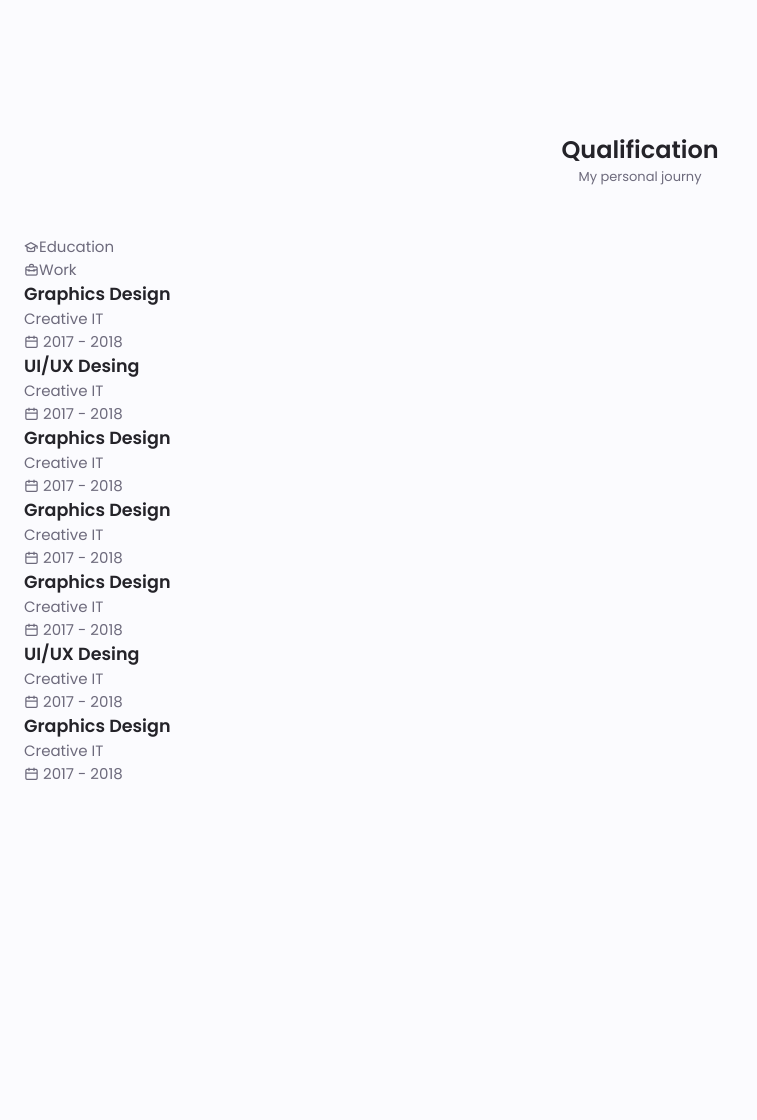
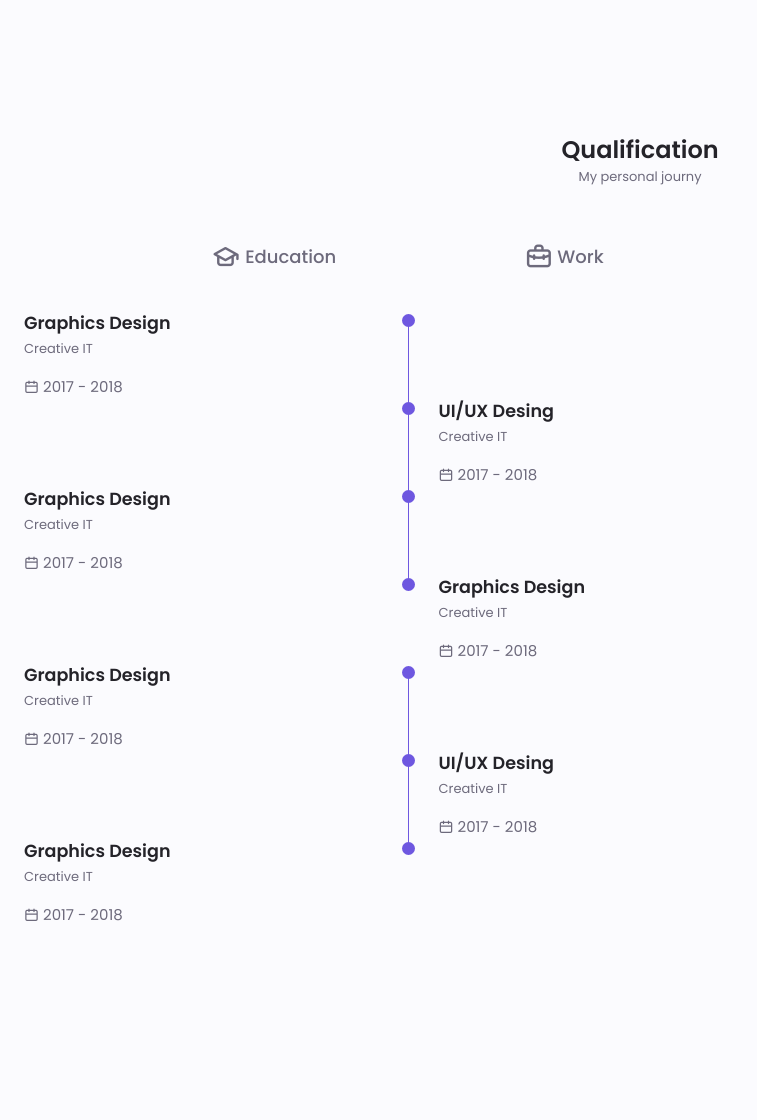
Before and after one commit to Oyon123/akib, a PHP site: page / in a window 1280 px wide. Shown: the part 1213-2333 px from the top of the page, without its empty margins (0-757 px from the left). Before the commit the page ends 1993 px from the top, so only its background shows below. Run offline with PHP 8.4, Linux system fonts and the light colour scheme; style sheets or scripts are compiled from the project's sources.

Commit message:
Update style.scss

```diff
--- a/style.scss
+++ b/style.scss
@@ -387,8 +387,63 @@ img {
 
 
 /*==================== QUALIFICATION ====================*/
+.qualification__tabs{
+    display: flex;
+    justify-content: space-evenly;
+    margin-bottom: $mb-2;
+}
 
+.qualification__button{
+    font-size: $h3-font-size;
+    font-weight: $font-medium;
+    cursor: pointer;
 
+    &:hover{
+        color: $first-color;
+    }
+}
+
+.qualification__icon{
+    font-size: 1.8rem;
+    margin-right: $mb-0-25;
+}
+
+.qualification__data{
+    display: grid;
+    grid-template-columns: 1fr max-content 1fr;
+    column-gap: 1.5rem;
+}
+
+.qualification__title{
+    font-size: $normal-font-size;
+    font-weight: $font-medium;
+}
+
+.qualification__subtitle{
+    display: inline-block;
+    font-size: $small-font-size;
+    margin-bottom: $mb-1;
+}
+
+.qualification__calender{
+    font-size: $smaller-font-size;
+    color: $text-color-light;
+}
+.qualification__rounder{
+    display: inline-block;
+    width: 13px;
+    height: 13px;
+    background-color: $first-color;
+    border-radius: 50%;
+}
+
+.qualification__line{
+    display: block;
+    width: 1px;
+    height: 100%;
+    background-color: $first-color;
+    transform: translate(6px, -7px);
+}
 /*==================== SERVICES ====================*/
 
 
```
